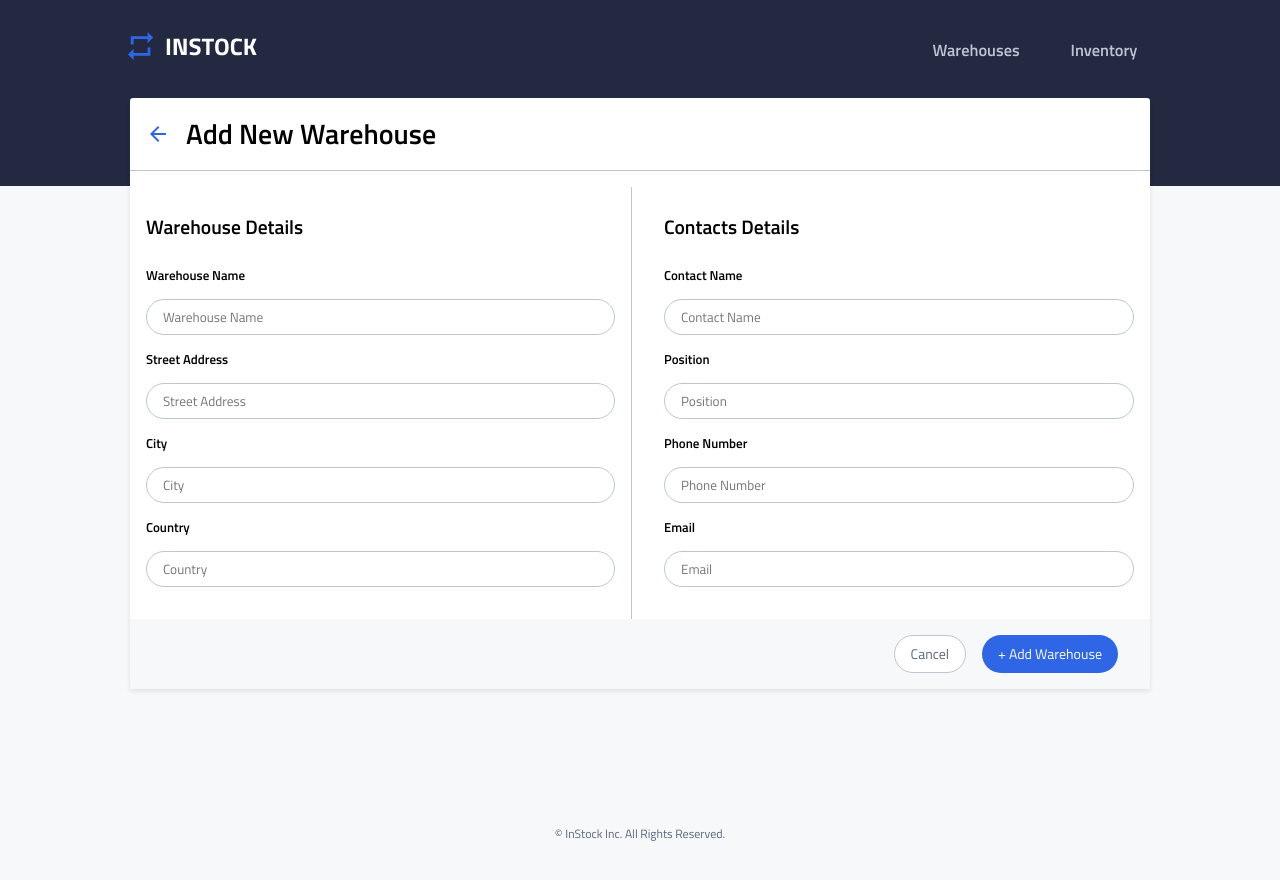
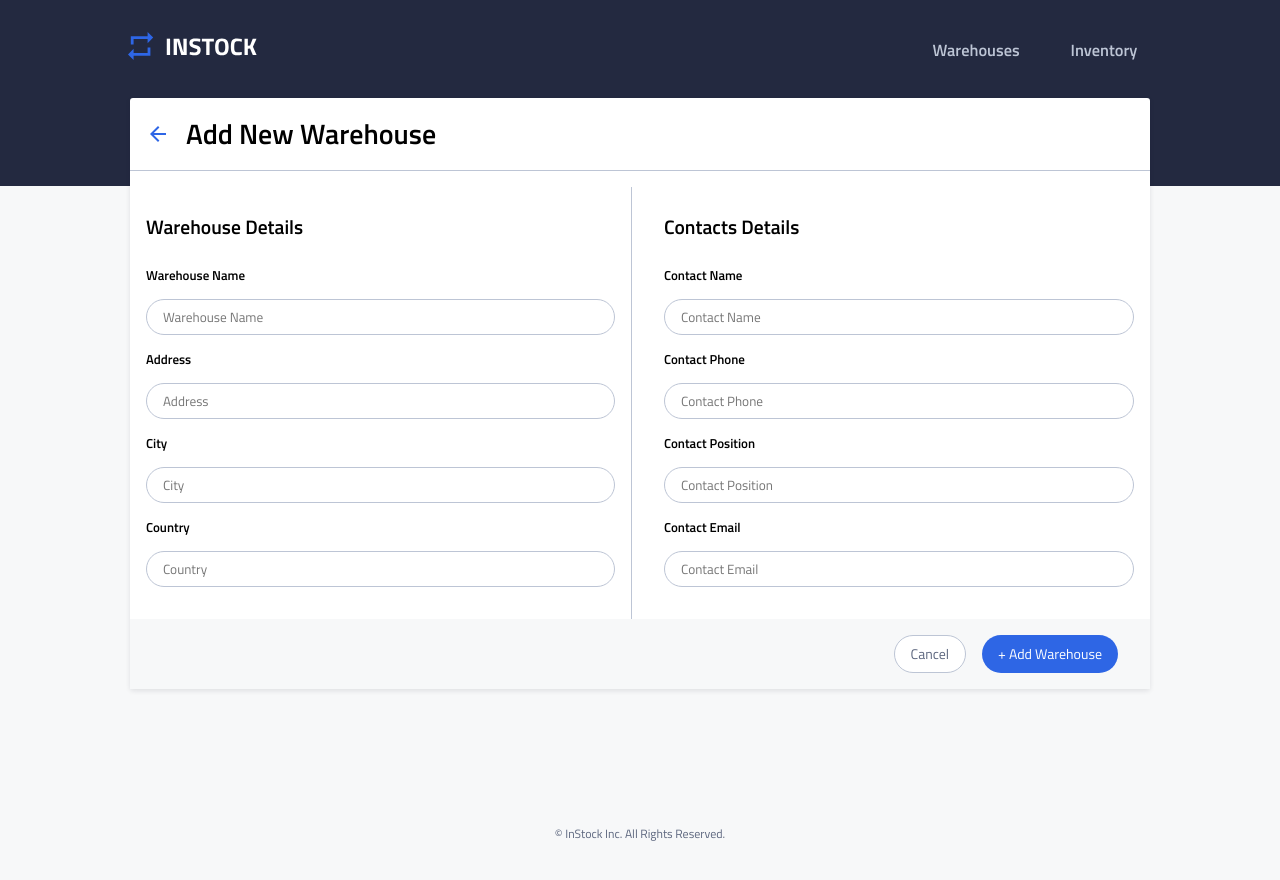
Before and after one commit to reymaa19/InStock-client, a React (Vite) app: page /warehouse/add in a window 1280 px wide. Shown: the top 880 px of the page. Built offline with nearby package versions, Linux system fonts and the light colour scheme; no server answers; the HTML template or start-up script is replaced by a standard one.

Commit message:
Update submit functionality, to update the db and redirect to home page

```diff
--- a/src/components/AddNewWarehouse/AddNewWarehouse.jsx
+++ b/src/components/AddNewWarehouse/AddNewWarehouse.jsx
@@ -1,100 +1,124 @@
-import React, { useState } from 'react';
-import './AddNewWarehouse.scss';
-import arrowBackIcon from '../../assets/images/icons/navigation/arrow_back-24px.svg';
-import validator from 'validator';
-import { Link, useNavigate } from 'react-router-dom';
+import React, { useState, useEffect } from "react";
+import "./AddNewWarehouse.scss";
+import arrowBackIcon from "../../assets/images/icons/navigation/arrow_back-24px.svg";
+import validator from "validator";
+import { useNavigate } from "react-router-dom";
 import { handleNav } from "../../utils/utils";
+import { addWarehouse } from "../../services/warehouse-api.js";
 
-function AddNewWarehouse() {
+const AddNewWarehouse = () => {
   const navigate = useNavigate();
+
+  // State for form data and errors
   const [formData, setFormData] = useState({
-    warehouse_name: '',
-    address: '',
-    city: '',
-    country: '',
-    contact_name: '',
-    contact_phone: '',
-    contact_position: '',
-    contact_email: ''
+    warehouse_name: "",
+    address: "",
+    city: "",
+    country: "",
+    contact_name: "",
+    contact_phone: "",
+    contact_position: "",
+    contact_email: "",
   });
 
   const [errors, setErrors] = useState({});
 
+  // Reset form data on mount
+  useEffect(() => {
+    setFormData({
+      warehouse_name: "",
+      address: "",
+      city: "",
+      country: "",
+      contact_name: "",
+      contact_phone: "",
+      contact_position: "",
+      contact_email: "",
+    });
+  }, []);
+
+  // Handle input changes
   const handleChange = (e) => {
     const { name, value } = e.target;
     setFormData({ ...formData, [name]: value });
-    setErrors({ ...errors, [name]: '' });
+    setErrors({ ...errors, [name]: "" });
   };
 
+  // Validate form data
   const validateForm = () => {
     const newErrors = {};
 
-    // Required fields
-    Object.keys(formData).forEach(key => {
+    // Required fields validation
+    Object.keys(formData).forEach((key) => {
       if (!formData[key]) {
         newErrors[key] = "This field is required";
       }
     });
 
     // Validate phone number
-    if (formData.contact_phone && !validator.isMobilePhone(formData.contact_phone, 'any', { strict: false })) {
-      newErrors.contact_phone = 'Phone number is invalid';
+    if (
+      formData.contact_phone &&
+      !validator.isMobilePhone(formData.contact_phone, "any", { strict: false })
+    ) {
+      newErrors.contact_phone = "Phone number is invalid";
     }
 
     // Validate email
     if (formData.contact_email && !validator.isEmail(formData.contact_email)) {
-      newErrors.contact_email = 'Email is invalid';
+      newErrors.contact_email = "Email is invalid";
     }
 
     setErrors(newErrors);
     return Object.keys(newErrors).length === 0;
   };
 
+  // Handle form submission
   const handleSubmit = async (e) => {
     e.preventDefault();
+
     if (validateForm()) {
       try {
-        const response = await fetch('/api/warehouses', {
-          method: 'POST',
-          headers: {
-            'Content-Type': 'application/json',
-          },
-          body: JSON.stringify(formData),
-        });
+        console.log('Form data before submission:', formData);
 
-        if (!response.ok) {
-          const errorData = await response.json();
-          setErrors(errorData.errors);
+        const response = await addWarehouse(formData);
+        // If the response has an error, handle it
+        if (response.error) {
+          setErrors(response.error.errors || {});
         } else {
-          console.log('Warehouse added successfully:', await response.json());
+          console.log("Warehouse added successfully:", response);
+
+          // Reset form data
           setFormData({
-            warehouse_name: '',
-            address: '',
-            city: '',
-            country: '',
-            contact_name: '',
-            contact_phone: '',
-            contact_position: '',
-            contact_email: ''
+            warehouse_name: "",
+            address: "",
+            city: "",
+            country: "",
+            contact_name: "",
+            contact_phone: "",
+            contact_position: "",
+            contact_email: "",
           });
+
           navigate("/warehouse");
         }
       } catch (error) {
-        console.error('Error submitting form:', error);
+        console.error("Error submitting form:", error);
+        setErrors({ general: 'An unexpected error occurred. Please try again.' });
       }
     }
   };
+
 
   return (
     <main className="main">
       <div className="add-warehouse">
         <div className="add-warehouse__header">
           <img
-              src={arrowBackIcon}
-              alt="Go back"
-              className="edit-warehouse__back-icon"
-              onClick={() => handleNav(navigate, "/warehouse")}
-            />
+            src={arrowBackIcon}
+            alt="Go back"
+            className="edit-warehouse__back-icon"
+            onClick={() => handleNav(navigate, "/warehouse")}
+          />
           <h1 className="add-warehouse__title">Add New Warehouse</h1>
         </div>
 
@@ -103,10 +127,12 @@ function AddNewWarehouse() {
             <div className="details__address">
               <h2 className="details__address-name">Warehouse Details</h2>
 
-              <label htmlFor="warehouse" className="details__address-label">Warehouse Name</label>
+              <label htmlFor="warehouse_name" className="details__address-label">
+                Warehouse Name
+              </label>
               <input
                 type="text"
-                id="warehouse"
+                id="warehouse_name"
                 name="warehouse_name"
                 placeholder="Warehouse Name"
                 className="details__address-input"
@@ -115,19 +141,23 @@ function AddNewWarehouse() {
               />
               {errors.warehouse_name && <span className="error">{errors.warehouse_name}</span>}
 
-              <label htmlFor="address" className="details__address-label">Street Address</label>
+              <label htmlFor="address" className="details__address-label">
+                Address
+              </label>
               <input
                 type="text"
                 id="address"
                 name="address"
-                placeholder="Street Address"
+                placeholder="Address"
                 className="details__address-input"
                 value={formData.address}
                 onChange={handleChange}
               />
               {errors.address && <span className="error">{errors.address}</span>}
 
-              <label htmlFor="city" className="details__address-label">City</label>
+              <label htmlFor="city" className="details__address-label">
+                City
+              </label>
               <input
                 type="text"
                 id="city"
@@ -139,7 +169,9 @@ function AddNewWarehouse() {
               />
               {errors.city && <span className="error">{errors.city}</span>}
 
-              <label htmlFor="country" className="details__address-label">Country</label>
+              <label htmlFor="country" className="details__address-label">
+                Country
+              </label>
               <input
                 type="text"
                 id="country"
@@ -151,14 +183,15 @@ function AddNewWarehouse() {
               />
               {errors.country && <span className="error">{errors.country}</span>}
             </div>
-
             <div className="details__contacts">
               <h2 className="details__contacts-title">Contacts Details</h2>
 
-              <label htmlFor="contactName" className="details__contacts-name">Contact Name</label>
+              <label htmlFor="contact_name" className="details__contacts-label">
+                Contact Name
+              </label>
               <input
                 type="text"
-                id="contactName"
+                id="contact_name"
                 name="contact_name"
                 placeholder="Contact Name"
                 className="details__contacts-input"
@@ -167,36 +200,42 @@ function AddNewWarehouse() {
               />
               {errors.contact_name && <span className="error">{errors.contact_name}</span>}
 
-              <label htmlFor="position" className="details__contacts-name">Position</label>
+              <label htmlFor="contact_phone" className="details__contacts-label">
+                Contact Phone
+              </label>
               <input
                 type="text"
-                id="position"
+                id="contact_phone"
+                name="contact_phone"
+                placeholder="Contact Phone"
+                className="details__contacts-input"
+                value={formData.contact_phone}
+                onChange={handleChange}
+              />
+              {errors.contact_phone && <span className="error">{errors.contact_phone}</span>}
+
+              <label htmlFor="contact_position" className="details__contacts-label">
+                Contact Position
+              </label>
+              <input
+                type="text"
+                id="contact_position"
                 name="contact_position"
-                placeholder="Position"
+                placeholder="Contact Position"
                 className="details__contacts-input"
                 value={formData.contact_position}
                 onChange={handleChange}
               />
               {errors.contact_position && <span className="error">{errors.contact_position}</span>}
 
-              <label htmlFor="phoneNumber" className="details__contacts-name">Phone Number</label>
+              <label htmlFor="contact_email" className="details__contacts-label">
+                Contact Email
+              </label>
               <input
-                type="text"
-                id="phoneNumber"
-                name="contact_phone"
-                placeholder="Phone Number"
-                className="details__contacts-input"
-                value={formData.contact_phone}
-                onChange={handleChange}
-              />
-              {errors.contact_phone && <span className="error">{errors.contact_phone}</span>}
-
-              <label htmlFor="email" className="details__contacts-name">Email</label>
-              <input
-                type="text"
-                id="email"
+                type="email"
+                id="contact_email"
                 name="contact_email"
-                placeholder="Email"
+                placeholder="Contact Email"
                 className="details__contacts-input"
                 value={formData.contact_email}
                 onChange={handleChange}
@@ -214,10 +253,7 @@ function AddNewWarehouse() {
               Cancel
             </button>
 
-            <button
-              type="submit"
-              className="details__button details__button-save"
-            >
+            <button type="submit" className="details__button details__button-save">
               + Add Warehouse
             </button>
           </div>
@@ -225,6 +261,6 @@ function AddNewWarehouse() {
       </div>
     </main>
   );
-}
+};
 
 export default AddNewWarehouse;
--- a/src/services/warehouse-api.js
+++ b/src/services/warehouse-api.js
@@ -37,10 +37,26 @@ export async function getSingleWarehouse(id) {
   }
 }
 
+export async function addWarehouse(warehouseData) {
+  try {
+    const url = `${BASE_URL}/warehouses`;
+    console.log("Sending data:", warehouseData);
+
+    const response = await axios.post(url, warehouseData);
+
+    return response.data;
+  } catch (err) {
+    // Log the error response if available, otherwise log the error message
+    console.error('Error adding warehouse:', err.response || err.message);
+    return err.response ? err.response.data : { error: 'An error occurred while adding the warehouse.' };
+  }
+}
 export default {
   getWarehouses,
 
   deleteWarehouse,
 
   getSingleWarehouse,
+
+  addWarehouse,
 };
```
